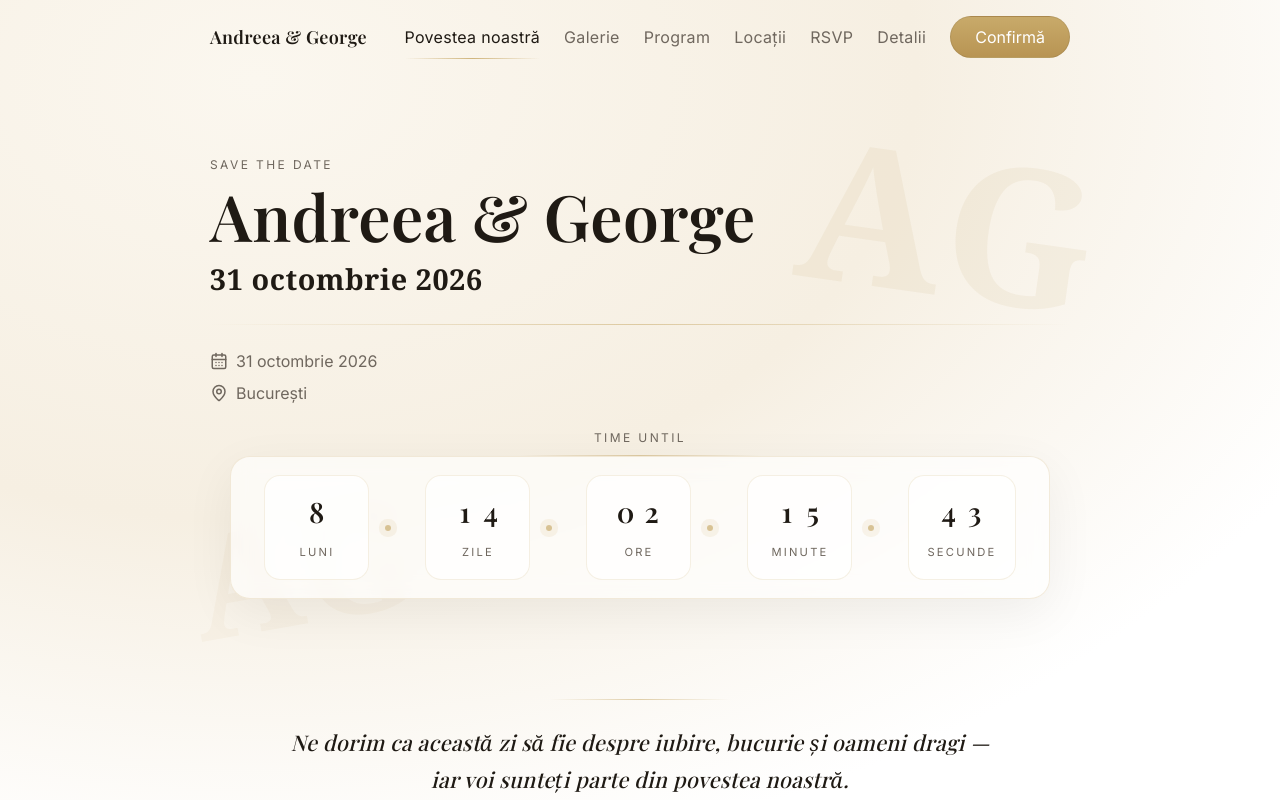
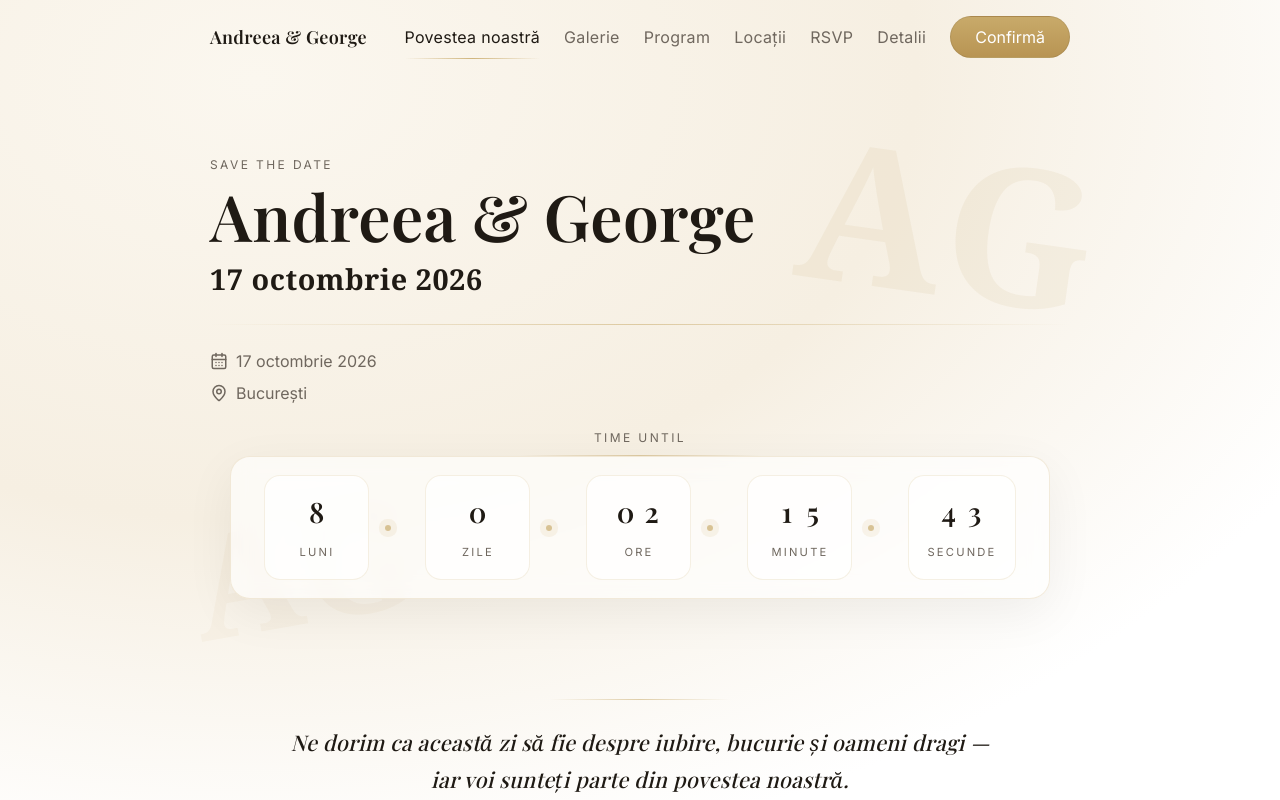
Before and after one commit to panaghiageorge/andreea-george-invitatie-nunta, a React (Vite) app: page / in a window 1280 px wide. Shown: the top 800 px of the page. Built offline with nearby package versions, Linux system fonts and the light colour scheme.

Commit message:
change the date and location

```diff
--- a/index.html
+++ b/index.html
@@ -4,12 +4,12 @@
     <meta charset="UTF-8" />
       <link rel="icon" type="image/svg+xml" href="/favicon.svg" />
       <meta name="viewport" content="width=device-width, initial-scale=1.0" />
-      <title>Andreea & George — 31 octombrie 2026</title>
+      <title>Andreea & George — 17 octombrie 2026</title>
 
-      <meta name="description" content="Invitație la nuntă — Andreea & George, 31 octombrie 2026, București." />
+      <meta name="description" content="Invitație la nuntă — Andreea & George, 17 octombrie 2026, București." />
 
       <meta property="og:title" content="Andreea & George — Nuntă" />
-      <meta property="og:description" content="31 octombrie 2026 · București" />
+      <meta property="og:description" content="17 octombrie 2026 · București" />
       <meta property="og:type" content="website" />
       <meta property="og:image" content="/og-image.png" />
       <meta name="robots" content="noindex,nofollow,noarchive,nosnippet,noimageindex">
--- a/src/content.ts
+++ b/src/content.ts
@@ -2,9 +2,9 @@ export const content = {
     couple: "Andreea & George",
     monogram: "AG",
     tagline: "Vă invităm să sărbătoriți alături de noi",
-    dateText: "31 octombrie 2026",
+    dateText: "17 octombrie 2026",
     cityText: "București",
-    countdownTargetLocal: "2026-10-31T00:00:00",
+    countdownTargetLocal: "2026-10-17T00:00:00",
     message: {
         title: "Un moment special",
         text: "Ne dorim ca această zi să fie despre iubire, bucurie și oameni dragi — iar voi sunteți parte din povestea noastră.",
@@ -23,7 +23,7 @@ export const content = {
         {
             time: "19:00",
             title: "Petrecerea",
-            subtitle: "Terra Events Hall",
+            subtitle: "Velveto Events • sala V Lounge",
         },
     ],
     locations: [
@@ -49,11 +49,11 @@ export const content = {
         },
         {
             title: "Petrecerea",
-            name: "Terra Events Hall",
-            address: "Bulevardul Lacul Tei 1 bis, 020371",
+            name: "Velveto Events • sala V Lounge",
+            address: "Strada Oltețului 30, 014192",
             city: "București",
             time: "19:00",
-            mapsUrl: "https://maps.app.goo.gl/z7F2hCALH8nkEmFf6",
+            mapsUrl: "https://maps.app.goo.gl/DdJmCjnXTsRHXyUu8",
             parkingNote: "Locația dispune de parcare privată gratuită pentru invitați.",
             coords: { lat: 44.4589923, lng: 26.1073530 },
         },
@@ -73,7 +73,7 @@ export const content = {
             text: "Parcarea se găsește în zonă (în funcție de disponibilitate)."
         },
         {
-            title: "Parcare • Terra Events Hall",
+            title: "Parcare • Velveto Events",
             text: "Locația dispune de parcare privată gratuită pentru invitați."
         },
         {
@@ -116,24 +116,18 @@ export const content = {
         },
         {
             id: 3,
-            src: "https://images.unsplash.com/photo-1520763185298-1b434c919abe?w=800&h=600&fit=crop",
-            alt: "Memories",
-            category: "memories"
-        },
-        {
-            id: 4,
             src: "https://images.unsplash.com/photo-1519225421980-715cb0215aed?w=800&h=600&fit=crop",
             alt: "Love",
             category: "couple"
         },
         {
-            id: 5,
+            id: 4,
             src: "https://images.unsplash.com/photo-1531746020798-e6953c6e8e04?w=800&h=600&fit=crop",
             alt: "Smile",
             category: "couple"
         },
         {
-            id: 6,
+            id: 5,
             src: "https://images.unsplash.com/photo-1515886657613-9f3515b0c78f?w=800&h=600&fit=crop",
             alt: "Journey",
             category: "memories"
```
Also changed, not shown: public/og-image.png, public/og-image.svg.
